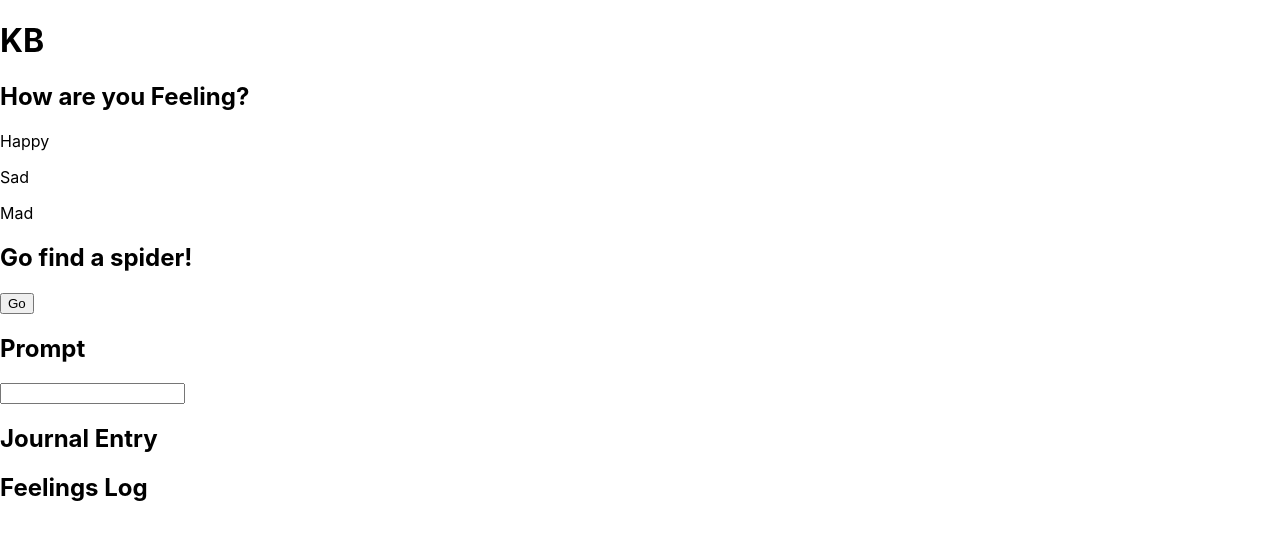
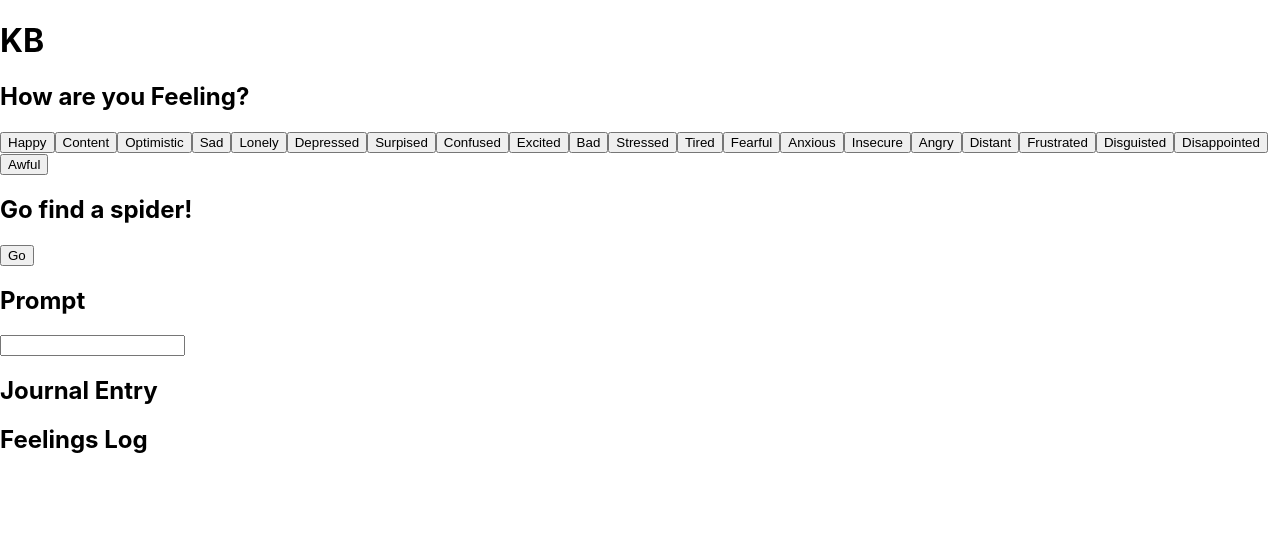
Before and after one commit to espressoGoddess/beam, a React (Create React App) app: page / in a window 1280 px wide. Shown: the top 540 px of the page. Built offline with nearby package versions, Linux system fonts and the light colour scheme.

Commit message:
Add: feelings buttons to Feeling component, tie in setFeeling useState method from App to successfully change App state

```diff
--- a/src/Components/App/App.js
+++ b/src/Components/App/App.js
@@ -21,7 +21,7 @@ const App = () => {
   return (
     <main>
       <Header user={user}/>
-      <Feelings />
+      <Feelings setFeeling={setFeeling}/>
       <Activities />
       <JournalPrompt />
       <JournalEntry />
--- a/src/Components/Feelings/Feelings.js
+++ b/src/Components/Feelings/Feelings.js
@@ -1,14 +1,37 @@
-import React from "react";
+import React from 'react';
 import './Feelings.css'
 
-const Feelings = () => {
+const Feelings = ({ setFeeling }) => {
+
+  const callBack = ({ target }) => {
+    setFeeling(target.classList[1]);
+  }
+
   return (
-    <>
+    <section className='feelings'>
       <h2>How are you Feeling?</h2>
-      <p>Happy</p>
-      <p>Sad</p>
-      <p>Mad</p>
-    </>
+      <button className="feel-btn happy" onClick={callBack}>Happy</button>
+      <button className="feel-btn happy" onClick={callBack}>Content</button>
+      <button className="feel-btn happy" onClick={callBack}>Optimistic</button>
+      <button className="feel-btn sad" onClick={callBack}>Sad</button>
+      <button className="feel-btn sad" onClick={callBack}>Lonely</button>
+      <button className="feel-btn sad" onClick={callBack}>Depressed</button>
+      <button className="feel-btn surprised" onClick={callBack}>Surpised</button>
+      <button className="feel-btn surprised" onClick={callBack}>Confused</button>
+      <button className="feel-btn surprised" onClick={callBack}>Excited</button>
+      <button className="feel-btn bad" onClick={callBack}>Bad</button>
+      <button className="feel-btn bad" onClick={callBack}>Stressed</button>
+      <button className="feel-btn bad" onClick={callBack}>Tired</button>
+      <button className="feel-btn fearful" onClick={callBack}>Fearful</button>
+      <button className="feel-btn fearful" onClick={callBack}>Anxious</button>
+      <button className="feel-btn fearful" onClick={callBack}>Insecure</button>
+      <button className="feel-btn angry" onClick={callBack}>Angry</button>
+      <button className="feel-btn angry" onClick={callBack}>Distant</button>
+      <button className="feel-btn angry" onClick={callBack}>Frustrated</button>
+      <button className="feel-btn disguisted" onClick={callBack}>Disguisted</button>
+      <button className="feel-btn disguisted" onClick={callBack}>Disappointed</button>
+      <button className="feel-btn disguisted" onClick={callBack}>Awful</button>
+    </section>
   )
 }
 
--- a/src/index.js
+++ b/src/index.js
@@ -2,7 +2,6 @@ import React from 'react';
 import ReactDOM from 'react-dom/client';
 import './index.css';
 import App from './Components/App/App';
-import reportWebVitals from './reportWebVitals';
 
 const root = ReactDOM.createRoot(document.getElementById('root'));
 root.render(
@@ -10,8 +9,3 @@ root.render(
     <App />
   </React.StrictMode>
 );
-
-// If you want to start measuring performance in your app, pass a function
-// to log results (for example: reportWebVitals(console.log))
-// or send to an analytics endpoint. Learn more: https://bit.ly/CRA-vitals
-reportWebVitals();
--- a/src/reportWebVitals.js
+++ /dev/null
@@ -1,13 +0,0 @@
-const reportWebVitals = onPerfEntry => {
-  if (onPerfEntry && onPerfEntry instanceof Function) {
-    import('web-vitals').then(({ getCLS, getFID, getFCP, getLCP, getTTFB }) => {
-      getCLS(onPerfEntry);
-      getFID(onPerfEntry);
-      getFCP(onPerfEntry);
-      getLCP(onPerfEntry);
-      getTTFB(onPerfEntry);
-    });
-  }
-};
-
-export default reportWebVitals;
```
